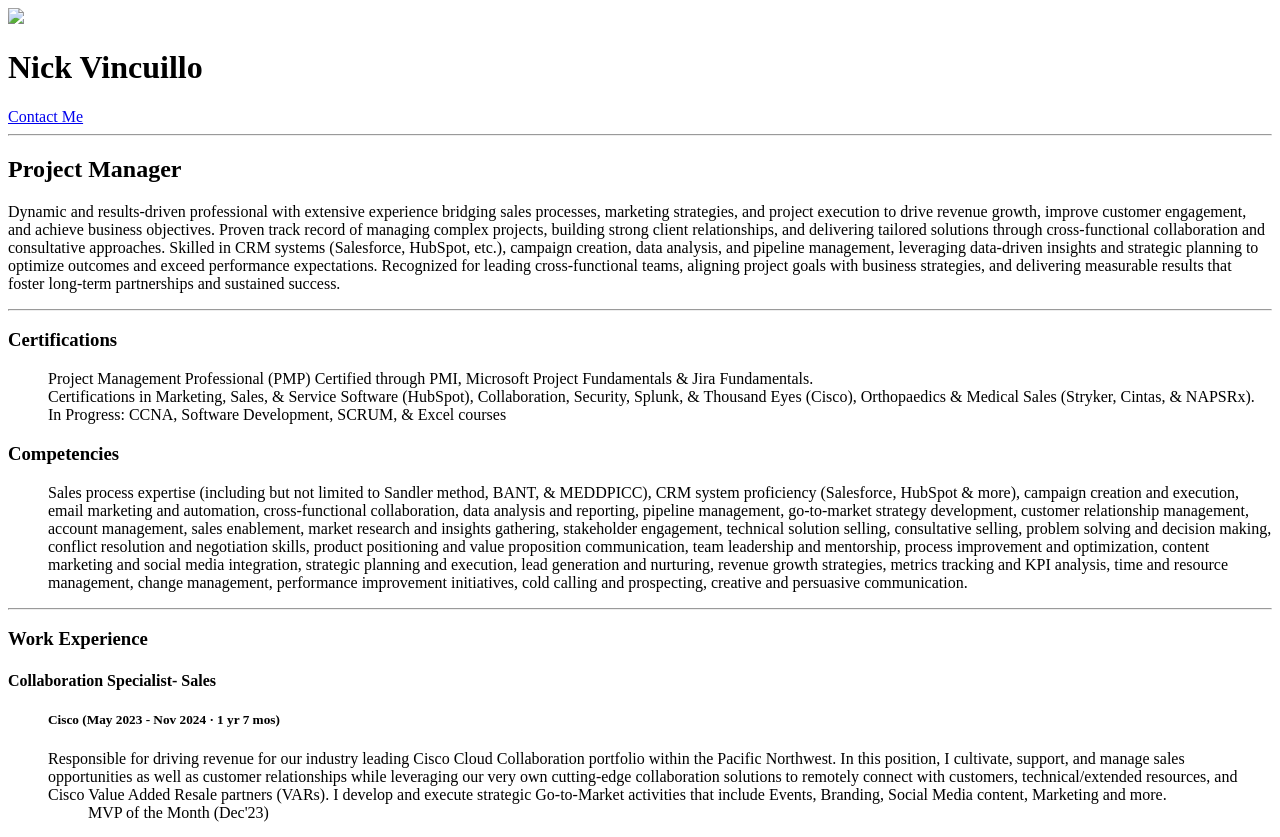
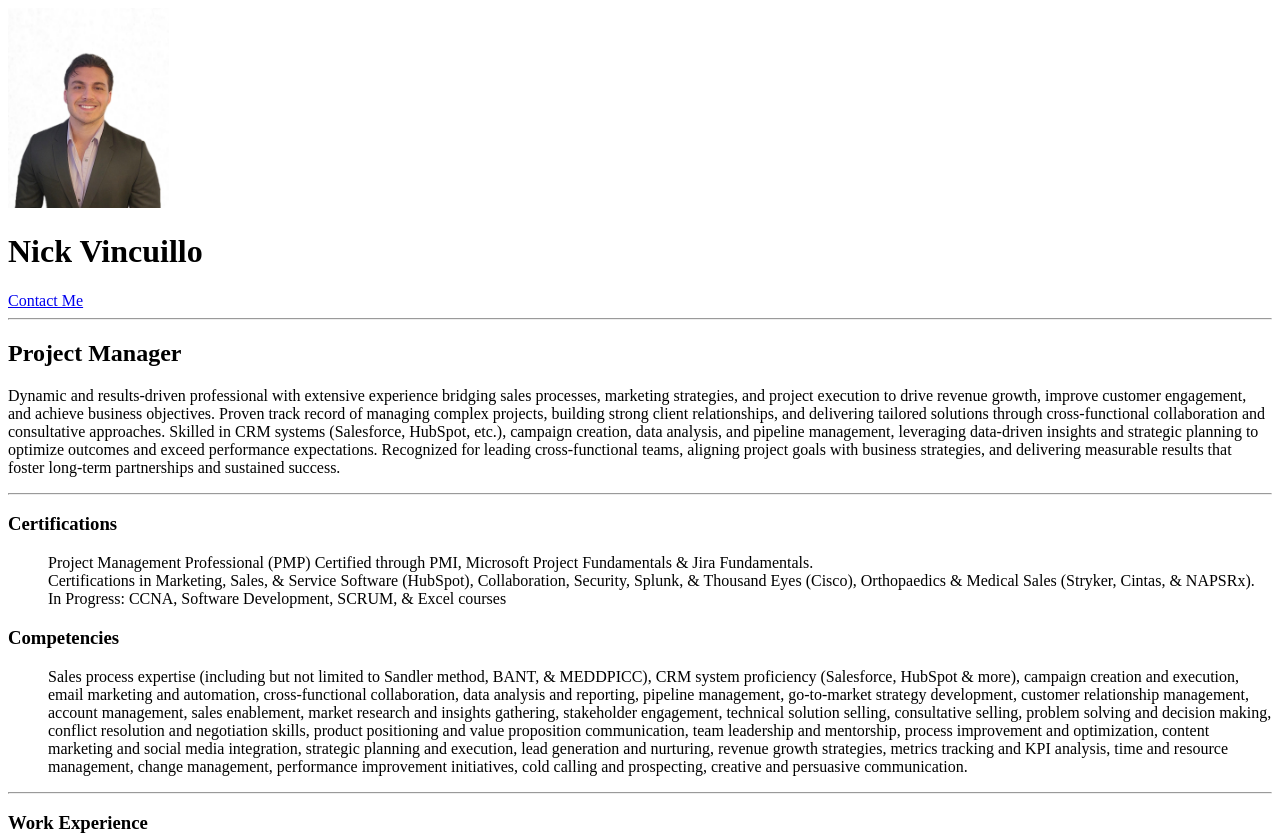
Before and after one commit to Nvin318/Resume, a plain HTML site: page index.html in a window 1280 px wide. Shown: the top 837 px of the page. Drawn offline with Linux system fonts and the light colour scheme.

Commit message:
Update index.html

```diff
--- a/index.html
+++ b/index.html
@@ -5,7 +5,7 @@
     <title>My Resume</title>
 </head>
 <body>
-    <img src="../Capstone1/assets/Profile pic2.jpg" height="200">
+    <img src="./assets/Profile pic2.jpg" height="200">
     <h1>Nick Vincuillo</h1>
         <a href="./public/NVcontact.html">Contact Me</a>
 
```
